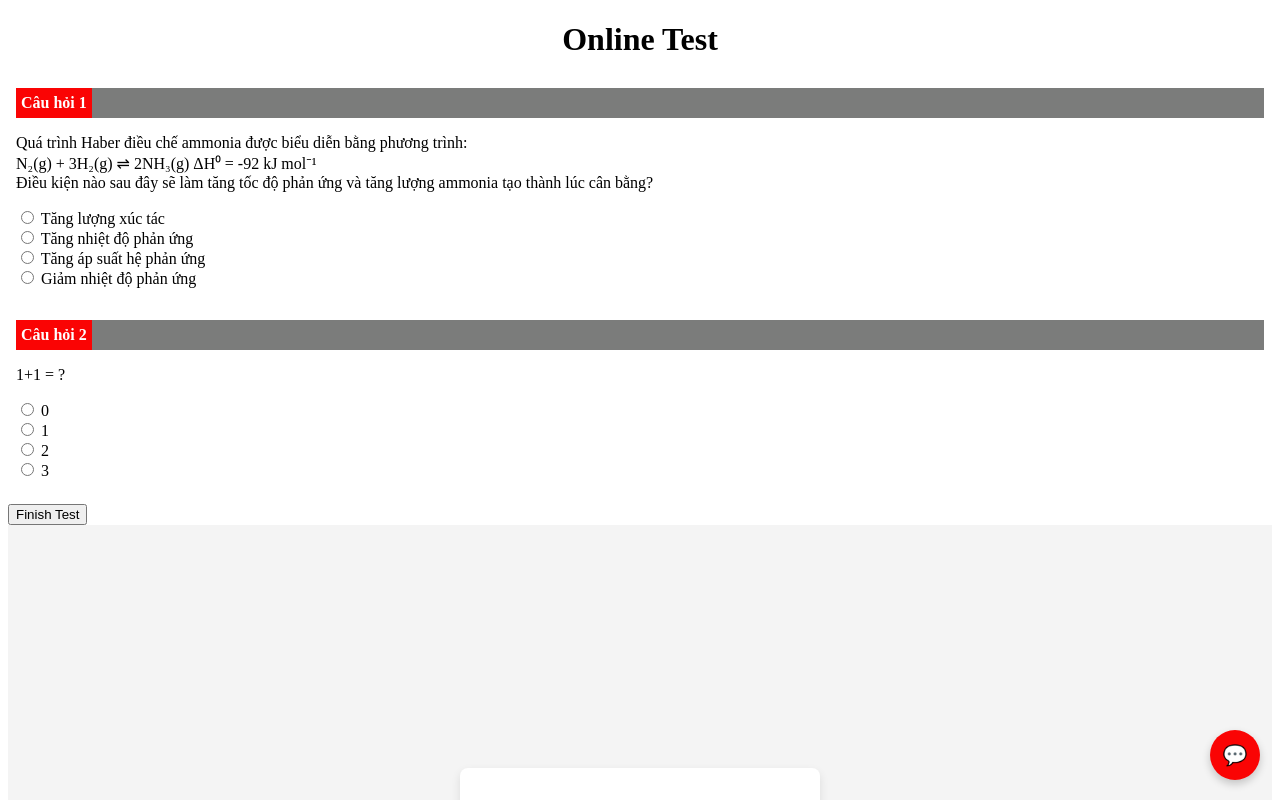
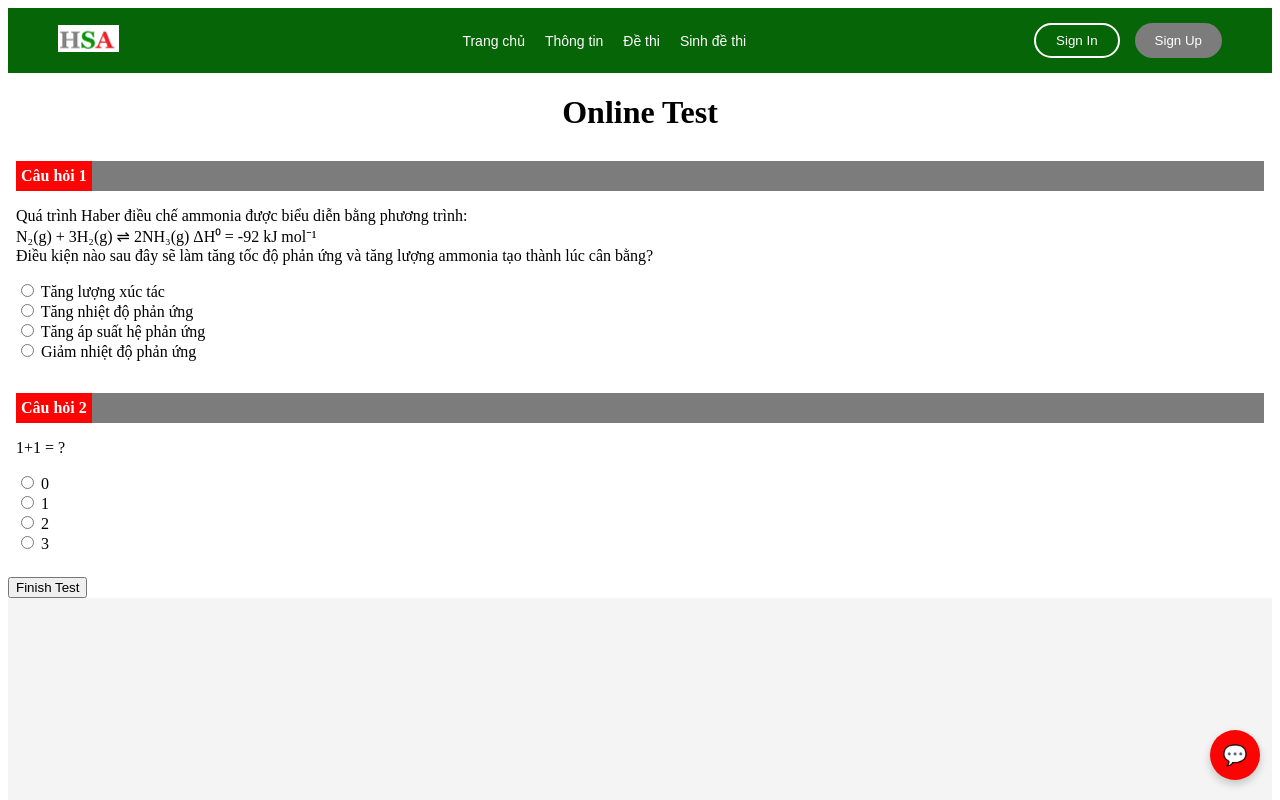
Before and after one commit to hoanggcoder/dgnl-fe, a Vue app: page / in a window 1280 px wide. Shown: the top 800 px of the page. Built offline with nearby package versions, Linux system fonts and the light colour scheme.

Commit message:
add navbar

```diff
--- a/src/App.vue
+++ b/src/App.vue
@@ -1,5 +1,6 @@
 <template>
   <div>
+    <NavBar />
     <TestPage/>
     <Chatbot/>
     <LoginPage />
@@ -11,10 +12,11 @@
 import LoginPage from "./components/LoginPage.vue";
 import TestPage from "./components/TestPage.vue";
 import Chatbot from "./components/ChatBot.vue";
+import NavBar from "./components/NavBar.vue";
 
 export default {
   components: {
-     LoginPage, TestPage, Chatbot
+     LoginPage, TestPage, Chatbot, NavBar
   }
 };
 </script>
--- /dev/null
+++ b/src/components/NavBar.vue
@@ -0,0 +1,105 @@
+<template>
+    <nav class="navbar">
+
+      <div class="logo"><img src="@/assets/logo.png" alt="Logo" /></div>
+
+      <ul class="nav-links">
+        <li><a href="#">Trang chủ</a></li>
+        <li><a href="#">Thông tin</a></li>
+        <li><a href="#">Đề thi</a></li>
+        <li><a href="#">Sinh đề thi</a></li>
+      </ul>
+
+      <div class="nav-buttons">
+        <button class="sign-in">Sign In</button>
+        <button class="sign-up">Sign Up</button>
+      </div>
+    </nav>
+  </template>
+
+  <script>
+  export default {
+    name: "NavBar",
+  };
+  </script>
+
+  <style scoped>
+  .navbar {
+    display: flex;
+    justify-content: space-between;
+    align-items: center;
+    background-color: #066506;
+    padding: 15px 50px;
+    color: white;
+    font-family: Arial, sans-serif;
+  }
+
+  .logo {
+    height: 10%;
+    width: 10%;
+  }
+
+  .nav-links {
+    display: flex;
+    gap: 20px;
+    list-style: none;
+    padding: 0;
+    margin: 0;
+  }
+
+  .nav-links a {
+    text-decoration: none;
+    color: white;
+    font-size: 14px;
+    transition: opacity 0.3s;
+  }
+
+  .nav-links a:hover {
+    opacity: 0.7;
+  }
+
+  .nav-buttons {
+    display: flex;
+    gap: 15px;
+  }
+
+  .sign-in {
+    background: transparent;
+    border: 2px solid white;
+    color: white;
+    padding: 8px 20px;
+    border-radius: 20px;
+    cursor: pointer;
+  }
+
+  .sign-up {
+    background: #7b7c7b;
+    border: none;
+    color: white;
+    padding: 8px 20px;
+    border-radius: 20px;
+    cursor: pointer;
+  }
+
+  .sign-in:hover,
+  .sign-up:hover {
+    opacity: 0.8;
+  }
+
+  /* Responsive */
+  @media (max-width: 768px) {
+    .navbar {
+      flex-direction: column;
+      text-align: center;
+    }
+
+    .nav-links {
+      flex-direction: column;
+      gap: 10px;
+    }
+
+    .nav-buttons {
+      margin-top: 10px;
+    }
+  }
+  </style>
```
Also changed, not shown: src/assets/logo.png.
